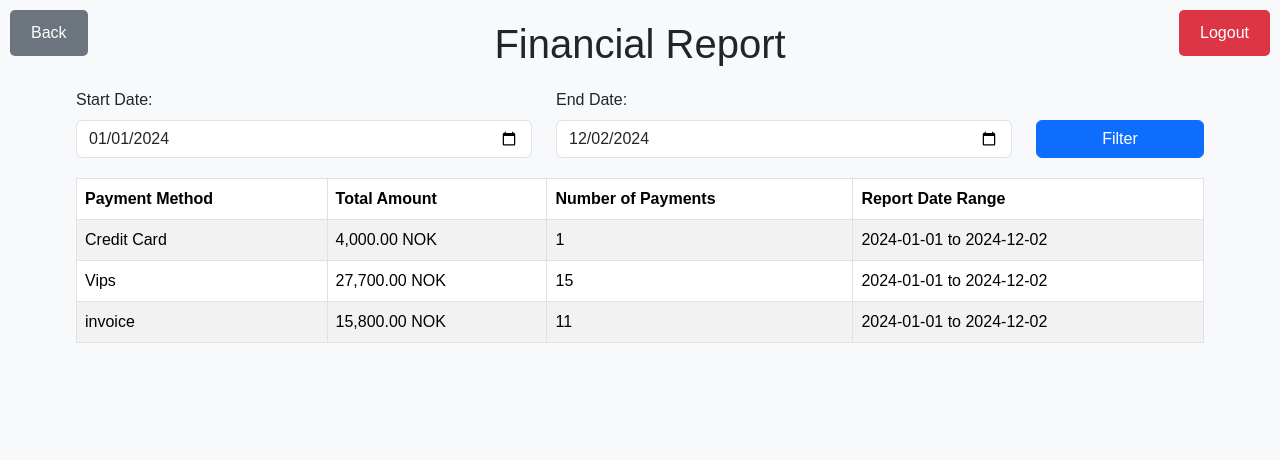
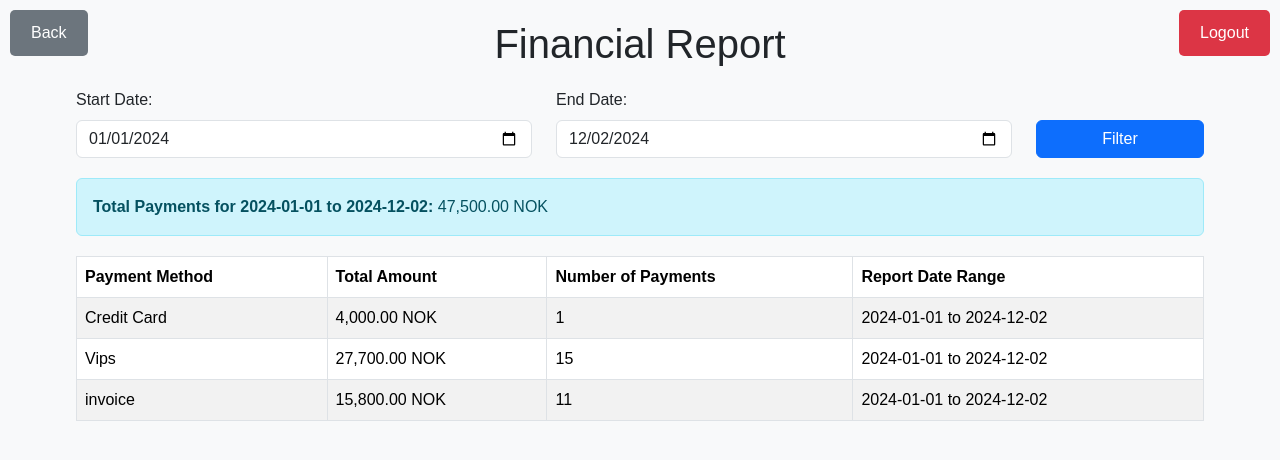
Before and after one commit to 4nn4md/Svalberg-Motell, a PHP site: page /Svalberg-Motell/page/admin/financial_reports.php in a window 1280 px wide. Shown: the top 460 px of the page. Run offline with PHP 8.4, Linux system fonts and the light colour scheme; the visitor is signed in with stand-in values (Sample User, id 1); data comes from the database, SQL or seed files in the repository.

Commit message:
la til at den kalkulerer total sum av betalingstypene som man kan filtrere basert på periode

```diff
--- a/www/page/admin/financial_reports.php
+++ b/www/page/admin/financial_reports.php
@@ -46,6 +46,12 @@ $stmt->execute([$startDate, $endDate]);
 
 // Fetch the data
 $financialData = $stmt->fetchAll(PDO::FETCH_ASSOC);
+
+// Calculate the total amount across all payment methods
+$totalPayments = 0;
+foreach ($financialData as $row) {
+    $totalPayments += $row['total_amount'];
+}
 ?>
 
 <!DOCTYPE html>
@@ -122,6 +128,12 @@ $financialData = $stmt->fetchAll(PDO::FETCH_ASSOC);
             </form>
         </div>
 
+        <!-- Total Payments -->
+        <div class="alert alert-info">
+            <strong>Total Payments for <?= htmlspecialchars($startDate) ?> to <?= htmlspecialchars($endDate) ?>:</strong>
+            <?= number_format($totalPayments, 2) ?> NOK
+        </div>
+
         <!-- Financial report table -->
         <div class="table-container">
             <table class="table table-bordered table-striped">
```
